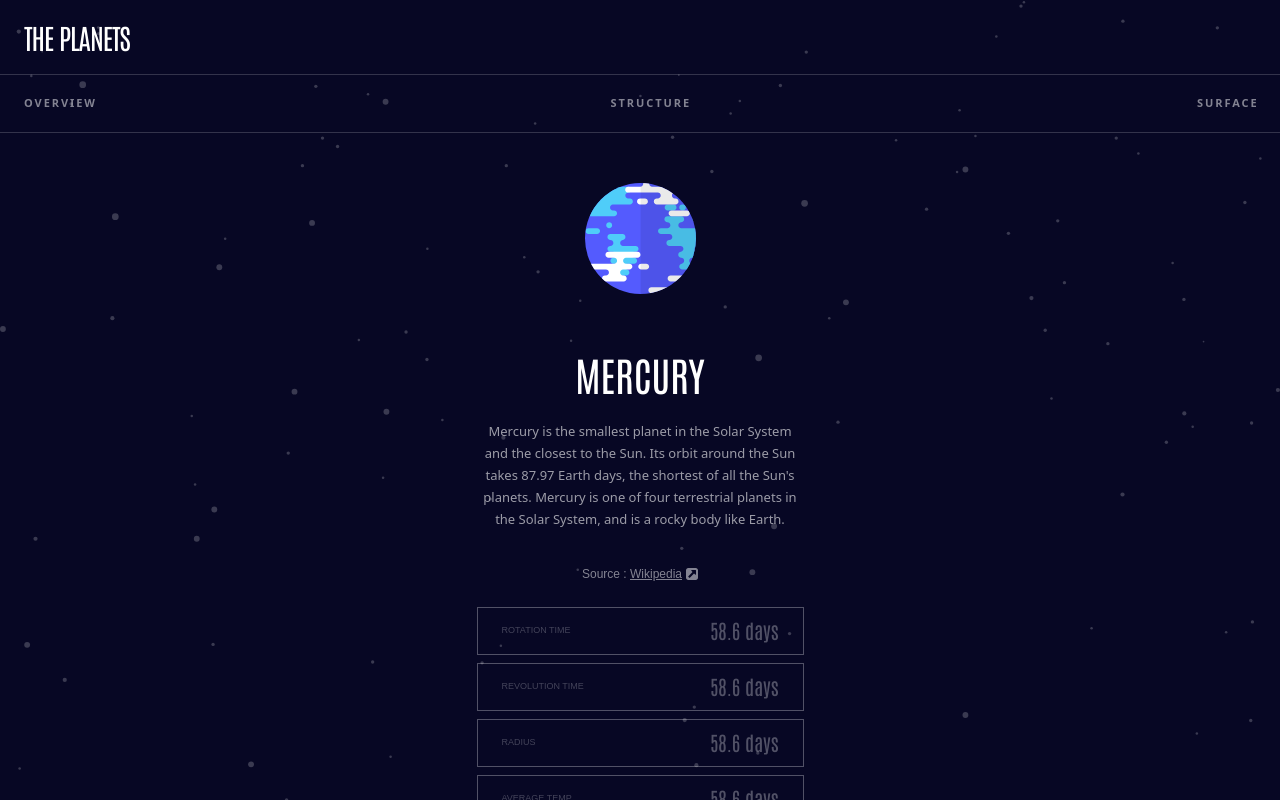
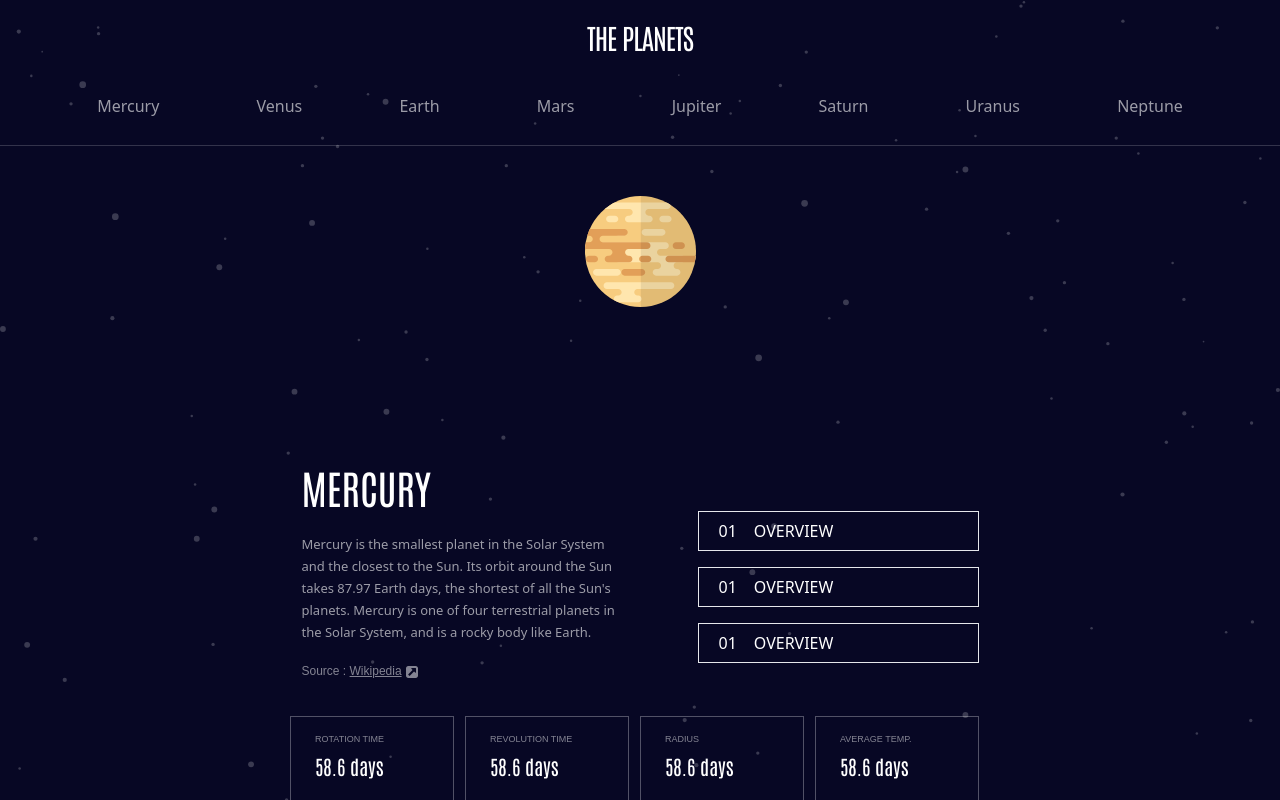
Before and after one commit to NikolozGel/planets-fact-site, a React (Vite) app: page / in a window 1280 px wide. Built offline with nearby package versions, Linux system fonts and the light colour scheme.

Commit message:
finish resposive design 768px

```diff
--- a/src/App.tsx
+++ b/src/App.tsx
@@ -4,7 +4,7 @@ import Header from "./assets/components/Header";
 function App() {
   return (
     <>
-      <div className="bg-bg-img bg-cover bg-center bg-[#070724] overflow-x-hidden ">
+      <div className="bg-bg-img bg-cover bg-center bg-[#070724] overflow-x-hidden  h-screen">
         <Header />
       </div>
     </>
--- a/src/assets/components/Header.tsx
+++ b/src/assets/components/Header.tsx
@@ -11,11 +11,13 @@ export default function Header() {
   };
 
   return (
-    <div className="h-[100vh] relative">
-      <div className="py-[16px] px-[24px] flex items-center justify-between">
-        <h1 className="text-white font-antonio text-[28px] tracking-[-1.05px]">
+    <div>
+      <div>
+        <div className="py-[16px] px-[24px] flex items-center justify-between md:justify-center">
+          <h1 className="text-white font-antonio text-[28px] tracking-[-1.05px] md:mb-[20px]">
             THE PLANETS
           </h1>
+
           <img
             src={hamburger}
             alt="hamburgerImg"
@@ -26,8 +28,19 @@ export default function Header() {
         </div>
 
         <div className="mb-[50px]">
-        <hr className="opacity-[0.2]" />
-        <div className="flex justify-between py-[20px] px-[24px]">
+          <div className="hidden md:flex justify-evenly mb-[27px]">
+            <div className="text-white opacity-[0.6]">Mercury</div>
+            <div className="text-white opacity-[0.6]">Venus</div>
+            <div className="text-white opacity-[0.6]">Earth</div>
+            <div className="text-white opacity-[0.6]">Mars</div>
+            <div className="text-white opacity-[0.6]">Jupiter</div>
+            <div className="text-white opacity-[0.6]">Saturn</div>
+            <div className="text-white opacity-[0.6]">Uranus</div>
+            <div className="text-white opacity-[0.6]">Neptune</div>
+          </div>
+
+          <hr className="opacity-[0.2] md:hidden" />
+          <div className="flex justify-between py-[20px] px-[24px] md:hidden">
             <p className="text-white text-[11px] font-bold tracking-[1.929px] w-[80px] opacity-[0.5]">
               OVERVIEW
             </p>
@@ -40,13 +53,14 @@ export default function Header() {
           </div>
           <hr className="opacity-[0.2]" />
         </div>
+      </div>
 
       {isOpen ? (
         <div>
           <Planets />
         </div>
       ) : (
-        <div className="sm:hidden">
+        <div>
           <PlanetsMenu />
         </div>
       )}
--- a/src/assets/components/Planets.tsx
+++ b/src/assets/components/Planets.tsx
@@ -1,36 +1,61 @@
-import earth from "/images/planet-earth.svg";
+import earth from "/images/planet-venus.svg";
 import source from "/images/icon-source.svg";
 
 export default function Planets() {
   return (
     <div>
       <div className="flex justify-center mb-[50px]">
-        <img src={earth} alt="earthImg" className="w-[111px]" />
+        <img
+          src={earth}
+          alt="earthImg"
+          className="w-[111px] md:mb-[100px]"
+        />
       </div>
-
-      <div className="flex flex-col items-center mb-[32px]">
-        <h1 className="text-white text-[40px] font-antonio mb-4">
+      <div className="md:flex items-center justify-center">
+        <div className="flex flex-col items-center mb-[32px] md:mr-[69px]">
+          <div className="text-center md:text-left">
+            <h1 className="text-white text-[40px] font-antonio mb-4 md:text-left">
               MERCURY
             </h1>
-        <p className="text-white w-[327px] text-center text-[13px] opacity-[0.6] leading-[22px]">
-          Mercury is the smallest planet in the Solar System and the
-          closest to the Sun. Its orbit around the Sun takes 87.97
-          Earth days, the shortest of all the Sun's planets. Mercury
-          is one of four terrestrial planets in the Solar System, and
-          is a rocky body like Earth.
+
+            <p className="text-white w-[327px] text-center text-[13px] opacity-[0.6] leading-[22px] md:text-left">
+              Mercury is the smallest planet in the Solar System and
+              the closest to the Sun. Its orbit around the Sun takes
+              87.97 Earth days, the shortest of all the Sun's planets.
+              Mercury is one of four terrestrial planets in the Solar
+              System, and is a rocky body like Earth.
             </p>
-      </div>
-      <div className="flex items-center justify-center mb-5">
+
+            <div className="mt-4 flex items-center justify-center md:justify-start">
               <p className="text-white text-[12px] leading-[25px] opacity-[0.5] mr-1 font-spartan ">
                 Source :{" "}
-          <span className="underline cursor-pointer">Wikipedia</span>
+                <span className="underline cursor-pointer">
+                  Wikipedia
+                </span>
               </p>
               <img src={source} alt="sourceImg" />
             </div>
+          </div>
+        </div>
+        <div className="hidden md:block">
+          <div className="w-[281px] h-[40px] border flex items-center mb-4 md:hover:bg-[#EDA249] cursor-pointer">
+            <p className="text-white md:ml-[20px]">01</p>
+            <p className="text-white md:ml-[17px]">OVERVIEW</p>
+          </div>
+          <div className="w-[281px] h-[40px] border flex items-center mb-4 md:hover:bg-[#EDA249] cursor-pointer">
+            <p className="text-white md:ml-[20px]">01</p>
+            <p className="text-white  md:ml-[17px]">OVERVIEW</p>
+          </div>
+          <div className="w-[281px] h-[40px] border flex items-center md:hover:bg-[#EDA249] cursor-pointer">
+            <p className="text-white md:ml-[20px]">01</p>
+            <p className="text-white  md:ml-[17px]">OVERVIEW</p>
+          </div>
+        </div>
+      </div>
 
-      <div className="flex flex-col items-center">
-        <div className="w-[327px] h-[48px] border-[1px] border-[white] opacity-[0.3] flex justify-between items-center pt-[16px] pb-[16px] px-[24px] mb-[8px]">
-          <p className="text-white text-[9px] opacity-[0.8] font-spartan">
+      <div className="flex flex-col items-center md:flex-row md:justify-center">
+        <div className="w-[327px] h-[48px] border-[1px] border-[white] border-opacity-[0.3] flex justify-between items-center pt-[16px] pb-[16px] px-[24px] mb-[8px] md:w-[164px] md:h-[88px] md:mr-[11px] md:block">
+          <p className="text-white text-[9px] opacity-[0.5] font-spartan md:mb-1">
             ROTATION TIME
           </p>
           <p className="text-white">
@@ -39,8 +64,8 @@ export default function Planets() {
             </span>
           </p>
         </div>
-        <div className="w-[327px] h-[48px] border-[1px] border-[white] opacity-[0.3] flex justify-between items-center pt-[16px] pb-[16px] px-[24px] mb-[8px]">
-          <p className="text-white text-[9px] opacity-[0.8] font-spartan">
+        <div className="w-[327px] h-[48px] border-[1px] border-[white] border-opacity-[0.3] flex justify-between items-center pt-[16px] pb-[16px] px-[24px] mb-[8px] md:w-[164px] md:h-[88px] md:mr-[11px] md:block ">
+          <p className="text-white text-[9px] opacity-[0.5] font-spartan md:mb-1">
             REVOLUTION TIME
           </p>
           <p className="text-white">
@@ -49,8 +74,8 @@ export default function Planets() {
             </span>
           </p>
         </div>
-        <div className="w-[327px] h-[48px] border-[1px] border-[white] opacity-[0.3] flex justify-between items-center pt-[16px] pb-[16px] px-[24px] mb-[8px]">
-          <p className="text-white text-[9px] opacity-[0.8] font-spartan">
+        <div className="w-[327px] h-[48px] border-[1px] border-[white] border-opacity-[0.3] flex justify-between items-center pt-[16px] pb-[16px] px-[24px] mb-[8px] md:w-[164px] md:h-[88px] md:mr-[11px] md:block">
+          <p className="text-white text-[9px] opacity-[0.5] font-spartan md:mb-1">
             RADIUS
           </p>
           <p className="text-white">
@@ -59,8 +84,8 @@ export default function Planets() {
             </span>
           </p>
         </div>
-        <div className="w-[327px] h-[48px] border-[1px] border-[white] opacity-[0.3] flex justify-between items-center pt-[16px] pb-[16px] px-[24px] mb-[8px]">
-          <p className="text-white text-[9px] opacity-[0.8] font-spartan">
+        <div className="w-[327px] h-[48px] border-[1px] border-[white] border-opacity-[0.3] flex justify-between items-center pt-[16px] pb-[16px] px-[24px] mb-[8px] md:w-[164px] md:h-[88px] md:mr-[11px] md:block">
+          <p className="text-white text-[9px] opacity-[0.5] font-spartan md:mb-1">
             AVERAGE TEMP.
           </p>
           <p className="text-white">
--- a/src/assets/components/PlanetsMenu.tsx
+++ b/src/assets/components/PlanetsMenu.tsx
@@ -1,7 +1,7 @@
 import chevron from "/images/icon-chevron.svg";
 export default function PlanetsMenu() {
   return (
-    <div>
+    <div className="h-[100%]">
       <div className="px-[24px] relative">
         <ul>
           <div className="flex items-center  mb-4">
```
Lines whose indentation alone changed are shown as unchanged.
